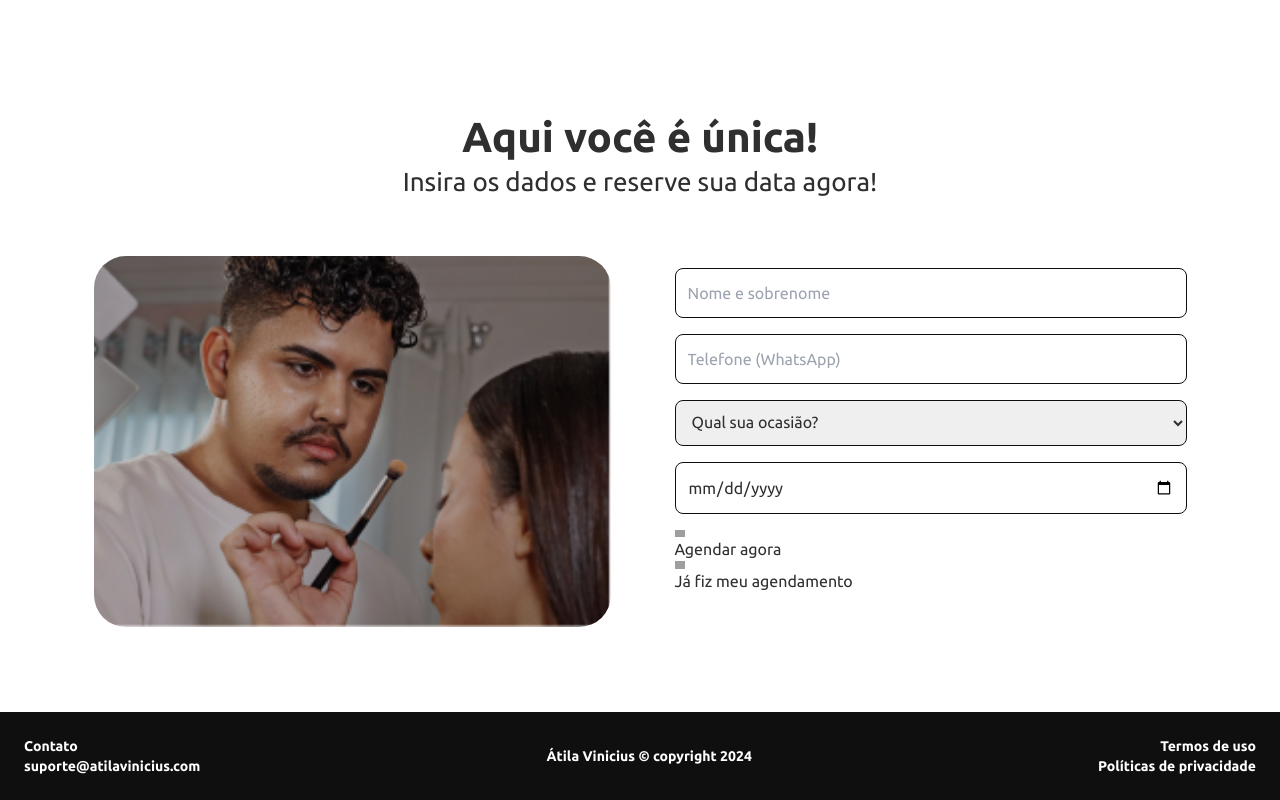
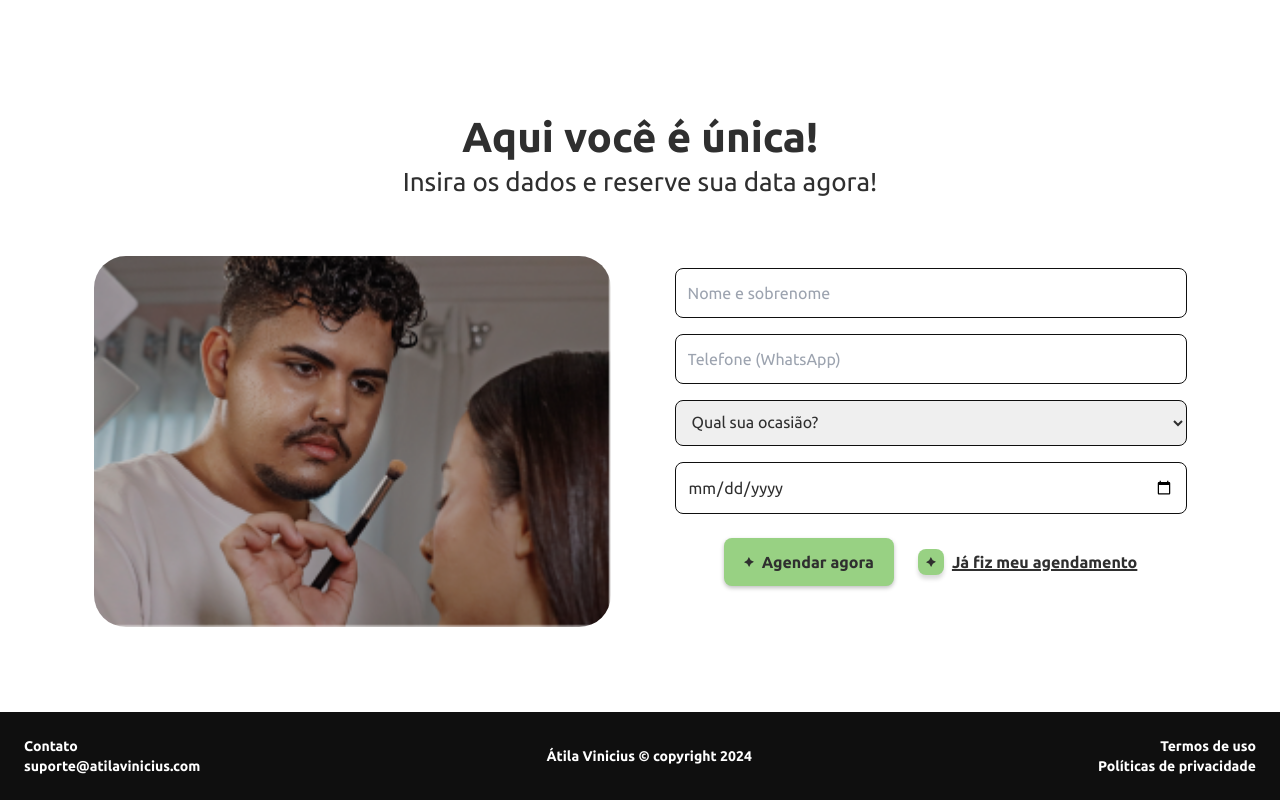
Before and after one commit to Brunowcst/proj-extensao, a Next.js app: page / in a window 1280 px wide. Built offline with nearby package versions, Linux system fonts and the light colour scheme; grey boxes are pictures that could not be loaded.

Commit message:
feat: Update Home page with ScheduleForm #1

```diff
--- a/src/app/page.tsx
+++ b/src/app/page.tsx
@@ -1,7 +1,6 @@
 import Header from '@/components/Header';
-import InputField from '@/components/InputField';
-import Select from '@/components/Select';
 import Image from 'next/image';
+import ScheduleForm from '@/components/ScheduleForm';
 
 export default function Home() {
   return (
@@ -15,54 +14,7 @@ export default function Home() {
           height='371'
           className='hidden md:block rounded-4xl object-cover'
         />
-        <form action='' className='mt-3 md:max-w-[50%]'>
-          <InputField
-            placeholder='Nome e sobrenome'
-            id='name'
-            name='name'
-            type='text'
-            required
-          />
-          <InputField
-            placeholder='Telefone (WhatsApp)'
-            id='phone'
-            name='phone'
-            type='tel'
-            required
-            maxLength={15}
-          />
-          <Select
-            name='occasion'
-            id='occasion'
-            required
-            label='Qual sua ocasião?'
-            defaultValue=''
-          >
-            <option value='' disabled>
-              Qual sua ocasião?
-            </option>
-            <option value='aniversario'>Aniversário</option>
-            <option value='batizado'>Batizado</option>
-            <option value='casamento'>Casamento</option>
-          </Select>
-          <InputField
-            placeholder='Data desejada para o atendimento'
-            id='date'
-            type='date'
-            required
-            min={new Date().toISOString().substring(0, 10)}
-          />
-          <div>
-            <button type='submit'>
-              <Image src='/icons/star.svg' alt='' width='10' height='10' />
-              <span>Agendar agora</span>
-            </button>
-            <a href='#'>
-              <Image src='/icons/star.svg' alt='' width='10' height='10' />
-              <span>Já fiz meu agendamento</span>
-            </a>
-          </div>
-        </form>
+        <ScheduleForm />
       </main>
     </div>
   );
```
